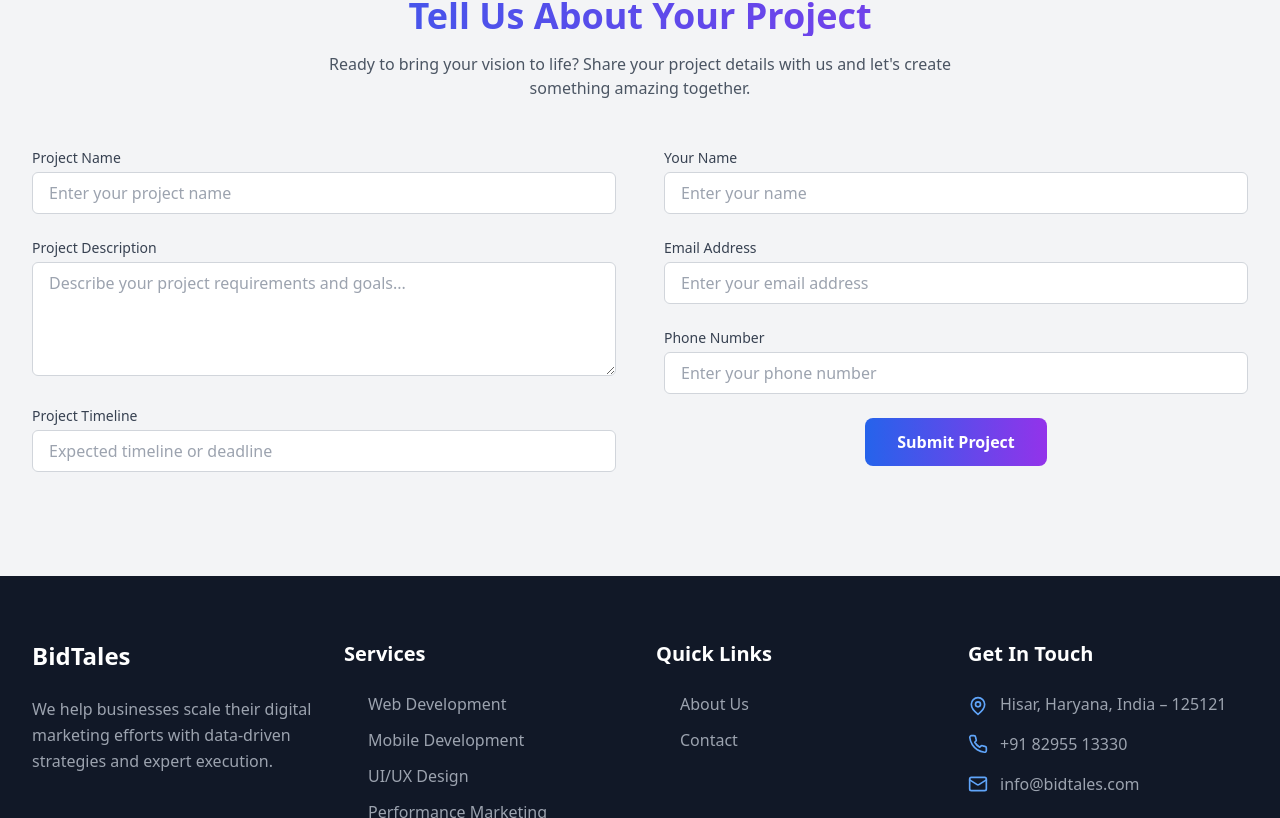
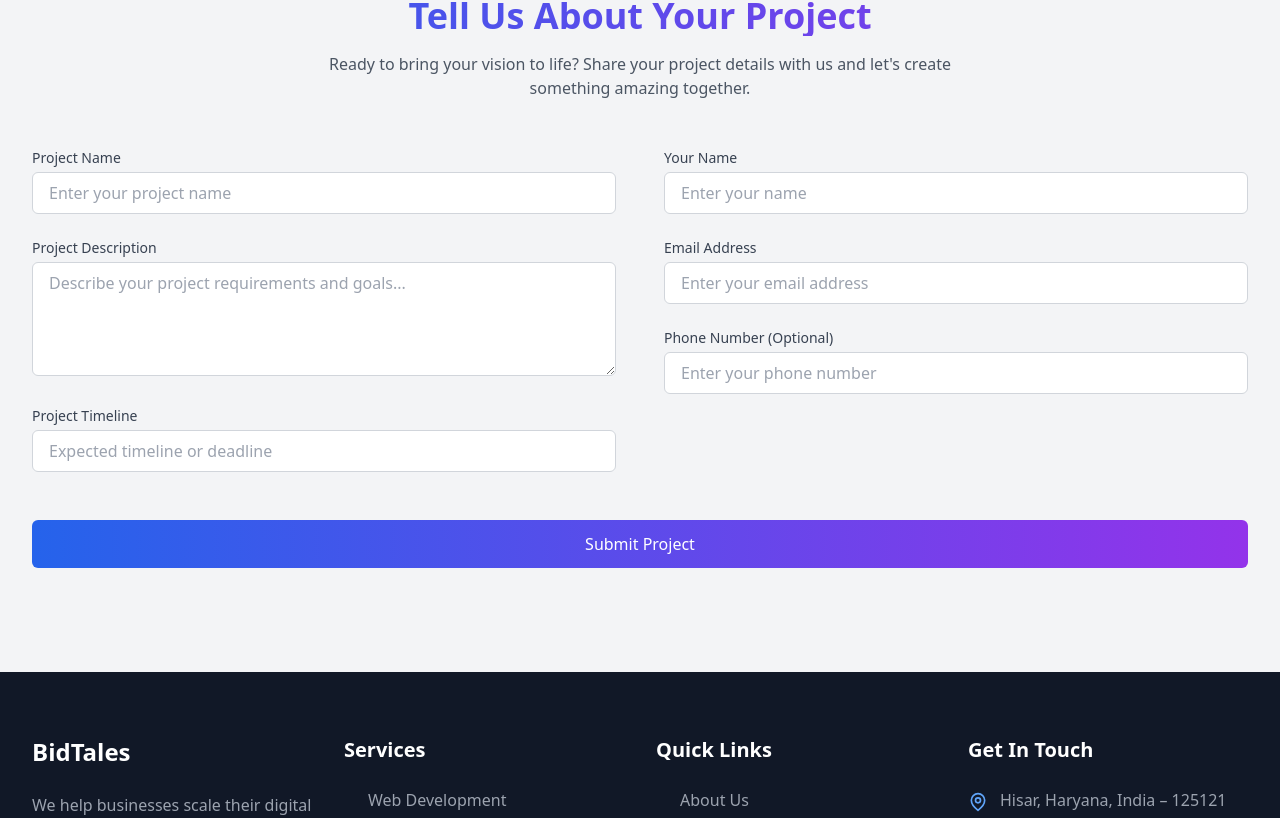
Before and after one commit to mayankvagadia/Bidtales, a React (Vite) app: page /about in a window 1280 px wide. Shown: the part 922-1740 px from the top of the page. Built offline with nearby package versions, Linux system fonts and the light colour scheme.

Commit message:
submit query added

```diff
--- a/src/components/Footer.tsx
+++ b/src/components/Footer.tsx
@@ -97,7 +97,7 @@ const Footer = () => {
 
               <div className="flex items-center space-x-3">
                 <Phone className="h-5 w-5 text-blue-400 flex-shrink-0" />
-                <span className="text-gray-400">+91 82955 13330</span>
+                <span className="text-gray-400">+91 60267 67767</span>
               </div>
 
               <div className="flex items-center space-x-3">
--- a/src/components/Services.tsx
+++ b/src/components/Services.tsx
@@ -138,7 +138,13 @@ const services: Service[] = [
                   className="inline-flex items-center text-blue-600 font-medium text-sm hover:text-blue-700 transition-colors group/link"
                 >
                   Learn More
-                  <svg className="ml-1 h-4 w-4 group-hover/link:translate-x-1 transition-transform" viewBox="0 0 24 24" fill="none" stroke="currentColor" strokeWidth="2">
+                  <svg
+                    className="ml-1 h-4 w-4 group-hover/link:translate-x-1 transition-transform"
+                    viewBox="0 0 24 24"
+                    fill="none"
+                    stroke="currentColor"
+                    strokeWidth="2"
+                  >
                     <path d="M5 12h14M12 5l7 7-7 7" />
                   </svg>
                 </a>
@@ -155,7 +161,7 @@ const services: Service[] = [
           ))}
         </div>
 
-        <div className="text-center mt-12">
+        <div className="hidden text-center mt-12">
           <button className="bg-gradient-to-r from-blue-600 to-purple-600 text-white px-8 py-3 rounded-lg font-semibold hover:shadow-lg transition-all duration-300 transform hover:scale-105">
             View All Services
           </button>
--- a/src/components/TellUs.tsx
+++ b/src/components/TellUs.tsx
@@ -1,6 +1,90 @@
 import { motion } from "framer-motion";
+import { useState } from "react";
 
 const TellUs = () => {
+  const [formData, setFormData] = useState({
+    projectName: "",
+    projectDescription: "",
+    projectTimeline: "",
+    name: "",
+    email: "",
+    phone: "",
+  });
+
+  const [loading, setLoading] = useState(false);
+  const [error, setError] = useState("");
+  const [success, setSuccess] = useState("");
+
+  const handleChange = (
+    e: React.ChangeEvent<HTMLInputElement | HTMLTextAreaElement>
+  ) => {
+    const { name, value } = e.target;
+    setFormData((prev) => ({
+      ...prev,
+      [name]: value,
+    }));
+  };
+
+  const validateForm = () => {
+    if (!formData.email.includes("@")) {
+      setError("Please enter a valid email address");
+      return false;
+    }
+    if (!formData.projectName.trim()) {
+      setError("Project name is required");
+      return false;
+    }
+    if (!formData.projectDescription.trim()) {
+      setError("Project description is required");
+      return false;
+    }
+    return true;
+  };
+
+  const handleSubmit = async (e: React.FormEvent) => {
+    e.preventDefault();
+    setError("");
+    setSuccess("");
+
+    if (!validateForm()) return;
+
+    setLoading(true);
+    try {
+      // Create email body with form data
+      const emailBody = `
+        Project Name: ${formData.projectName}
+        Project Description: ${formData.projectDescription}
+        Project Timeline: ${formData.projectTimeline}
+
+        Client Information:
+        Name: ${formData.name}
+        Email: ${formData.email}
+        Phone: ${formData.phone}
+      `;
+
+      // Replace spaces with %20 for URL encoding
+      const encodedBody = encodeURIComponent(emailBody);
+
+      // Open default email client with pre-filled email
+      window.location.href = `mailto:bidtales@gmail.com?subject=New Project Inquiry: ${formData.projectName}&body=${encodedBody}`;
+
+      //   setSuccess("Email client opened. Please send the email to complete your inquiry.");
+      setFormData({
+        projectName: "",
+        projectDescription: "",
+        projectTimeline: "",
+        name: "",
+        email: "",
+        phone: "",
+      });
+    } catch (err) {
+      console.error("Error opening email:", err);
+      setError("Failed to open email client. Please try again later.");
+    } finally {
+      setLoading(false);
+    }
+  };
+
   return (
     <div className="py-16 bg-gray-100">
       <div className="max-w-7xl mx-auto px-4 sm:px-6 lg:px-8">
@@ -19,7 +103,10 @@ const TellUs = () => {
           </p>
         </motion.div>
 
-        <div className="grid grid-cols-1 lg:grid-cols-2 gap-12">
+        <form
+          onSubmit={handleSubmit}
+          className="grid grid-cols-1 lg:grid-cols-2 gap-12"
+        >
           {/* Left Column - Project Details */}
           <motion.div
             initial={{ opacity: 0, x: -20 }}
@@ -33,8 +120,12 @@ const TellUs = () => {
               </label>
               <input
                 type="text"
+                name="projectName"
+                value={formData.projectName}
+                onChange={handleChange}
                 className="w-full px-4 py-2 border border-gray-300 rounded-md focus:ring-2 focus:ring-blue-500 focus:border-blue-500"
                 placeholder="Enter your project name"
+                required
               />
             </div>
 
@@ -43,9 +134,13 @@ const TellUs = () => {
                 Project Description
               </label>
               <textarea
+                name="projectDescription"
+                value={formData.projectDescription}
+                onChange={handleChange}
                 rows={4}
                 className="w-full px-4 py-2 border border-gray-300 rounded-md focus:ring-2 focus:ring-blue-500 focus:border-blue-500"
                 placeholder="Describe your project requirements and goals..."
+                required
               ></textarea>
             </div>
 
@@ -55,6 +150,9 @@ const TellUs = () => {
               </label>
               <input
                 type="text"
+                name="projectTimeline"
+                value={formData.projectTimeline}
+                onChange={handleChange}
                 className="w-full px-4 py-2 border border-gray-300 rounded-md focus:ring-2 focus:ring-blue-500 focus:border-blue-500"
                 placeholder="Expected timeline or deadline"
               />
@@ -74,8 +172,12 @@ const TellUs = () => {
               </label>
               <input
                 type="text"
+                name="name"
+                value={formData.name}
+                onChange={handleChange}
                 className="w-full px-4 py-2 border border-gray-300 rounded-md focus:ring-2 focus:ring-blue-500 focus:border-blue-500"
                 placeholder="Enter your name"
+                required
               />
             </div>
 
@@ -85,29 +187,43 @@ const TellUs = () => {
               </label>
               <input
                 type="email"
+                name="email"
+                value={formData.email}
+                onChange={handleChange}
                 className="w-full px-4 py-2 border border-gray-300 rounded-md focus:ring-2 focus:ring-blue-500 focus:border-blue-500"
                 placeholder="Enter your email address"
+                required
               />
             </div>
 
             <div>
               <label className="block text-sm font-medium text-gray-700 mb-1">
-                Phone Number
+                Phone Number (Optional)
               </label>
               <input
                 type="tel"
+                name="phone"
+                value={formData.phone}
+                onChange={handleChange}
                 className="w-full px-4 py-2 border border-gray-300 rounded-md focus:ring-2 focus:ring-blue-500 focus:border-blue-500"
                 placeholder="Enter your phone number"
               />
             </div>
-
-            <div className="flex justify-center">
-              <button className="bg-gradient-to-r from-blue-600 to-purple-600 text-white px-8 py-3 rounded-lg font-semibold hover:shadow-lg transition-all duration-300 transform hover:scale-105">
-                Submit Project
-              </button>
-            </div>
           </motion.div>
-        </div>
+          <div className="col-span-2">
+            {error && <div className="text-red-500 text-sm mb-4">{error}</div>}
+            {success && (
+              <div className="text-green-500 text-sm mb-4">{success}</div>
+            )}
+            <button
+              type="submit"
+              disabled={loading}
+              className="w-full bg-gradient-to-r from-blue-600 to-purple-600 text-white py-3 px-6 rounded-md hover:opacity-90 transition-opacity disabled:opacity-50 disabled:cursor-not-allowed"
+            >
+              {loading ? "Submitting..." : "Submit Project"}
+            </button>
+          </div>
+        </form>
       </div>
     </div>
   );
```
Lines whose indentation alone changed are shown as unchanged.
